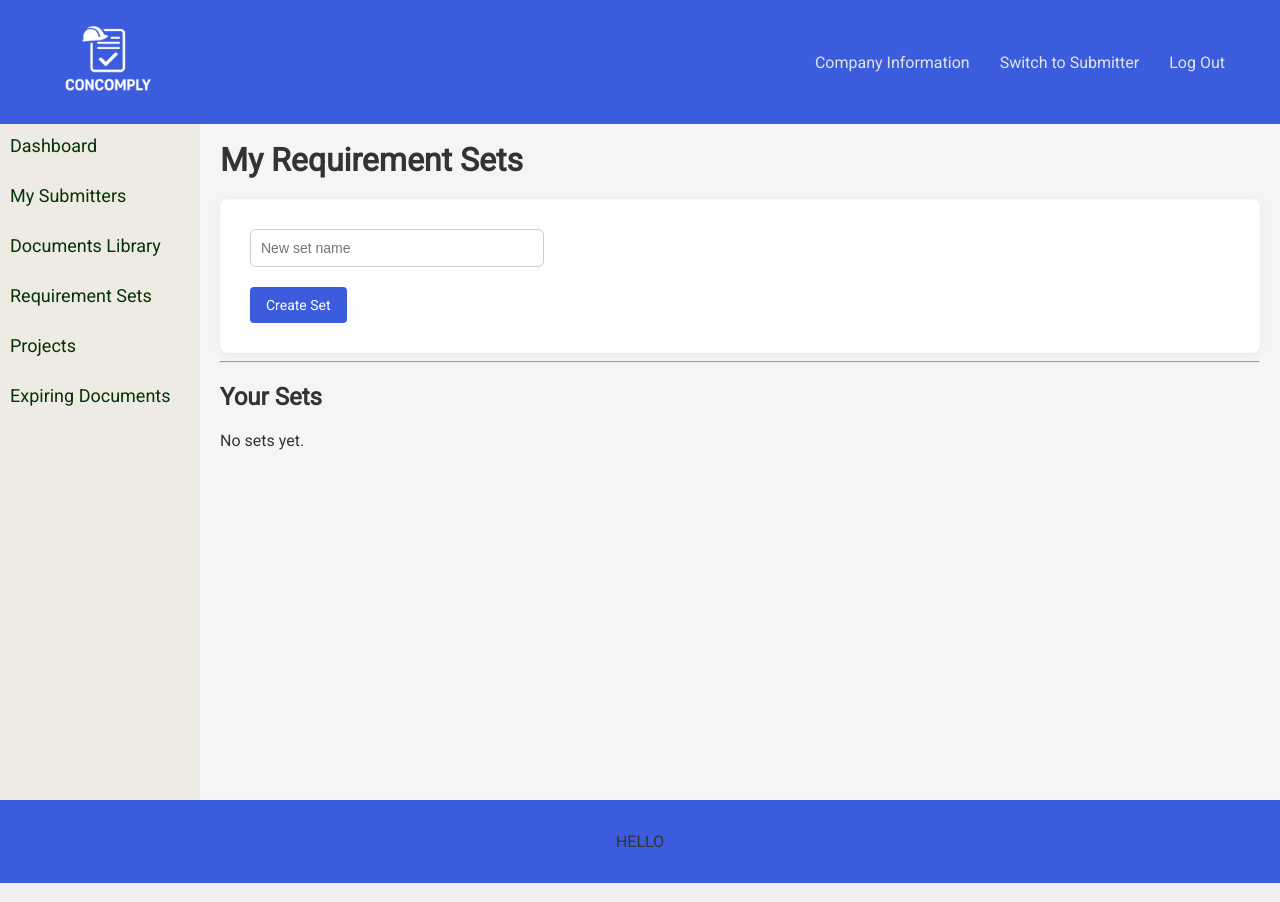
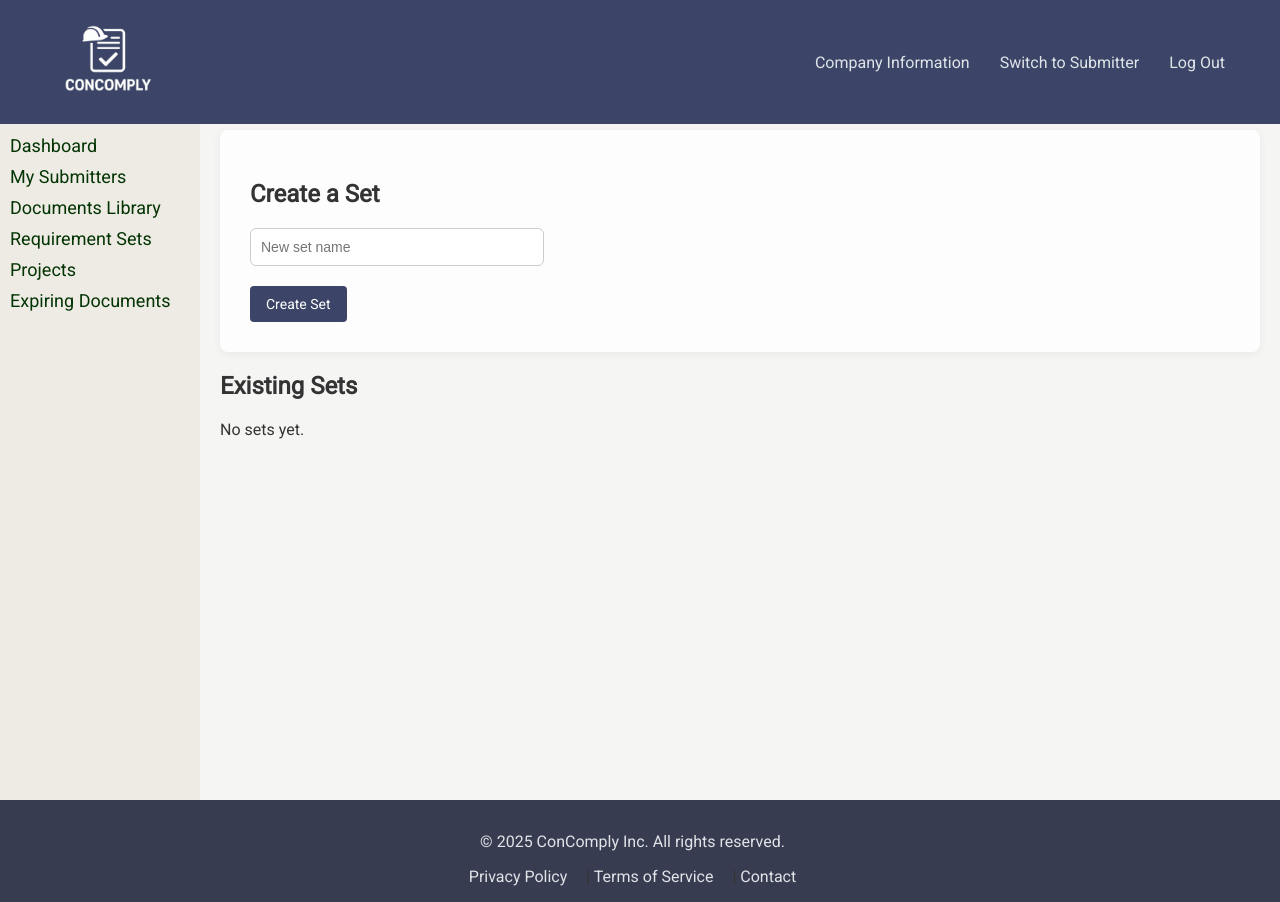
Before and after one commit to Klodmy/compliance, a Flask app: page /my_sets in a window 1280 px wide. Run offline with Flask 3, Linux system fonts and the light colour scheme; a user stored in the database is signed in; data that the repository does not hold is empty; some libraries are stand-ins or nearby versions.

Commit message:
changed html and css to look better

```diff
--- a/static/style.css
+++ b/static/style.css
@@ -24,7 +24,7 @@ header {
     width: 100%;
     display: flex;
     align-items: center;
-    background-color: #3c5cde;
+    background-color: #3c4567;
     padding: 10px 20px;
     z-index: 1000;
 }
@@ -46,9 +46,19 @@ header a:hover {
 footer {
     text-align: center;
     padding: 1rem;
-    background-color: #3c5cde;
-    color: #333;
+    background-color: #373c50;
     margin-top: auto;
+
+}
+
+footer a, footer p {
+    text-decoration: none;
+    color: #dfe4e8;
+    margin-right: 15px;
+}
+
+footer a:hover {
+    color: #b6b6b6;
 }
 
 .layout {
@@ -107,7 +117,7 @@ h1, h2, h3 {
 /* ----------------- Forms ----------------- */
 form {
     width: 100%;
-
+    margin-top: 10px;
     padding: 30px;
     background-color: #fdfdfd;
     border-radius: 8px;
@@ -146,7 +156,7 @@ textarea {
 }
 
 .form-group {
-    margin-bottom: 20px;
+    margin-bottom: 10px;
 }
 
 /* Forms inside flex container (like registration) */
@@ -203,7 +213,7 @@ textarea {
 /* ----------------- Buttons ----------------- */
 button, .styled-button {
     padding: 10px 16px;
-    background-color: #3c5cde;
+    background-color: #3c4567;
     color: white;
     border: none;
     border-radius: 4px;
@@ -214,7 +224,7 @@ button, .styled-button {
 }
 
 button:hover, .styled-button:hover {
-    background-color: #0056b3;
+    background-color: #3c4567;
 }
 
 /* ----------------- Tables ----------------- */
@@ -238,7 +248,7 @@ table {
 }
 
 th {
-    background-color: #3c5cde;
+    background-color: #3c4567;
     color: white;
     padding: 12px 15px;
     text-align: left;
@@ -265,6 +275,11 @@ tr:hover {
     background-color: #f0f8ff;
     border: 1px solid #cce5ff;
     border-radius: 5px;
+}
+
+textarea::placeholder{
+    font-family: inherit;
+    font-size: inherit;
 }
 
 /* ----------------- Document block ----------------- */
--- a/templates/admin.html
+++ b/templates/admin.html
@@ -3,9 +3,10 @@
 {% block title %}Admin Panel{% endblock %}
 
 {% block content %}
-<h2>Request a Submittal</h2>
+
 
 <form method="POST">
+    <h2>Create a Request</h2>
     <input type="hidden" name="csrf_token" value="{{ csrf_token() }}">
 
     <div class="form-group">
--- a/templates/documents_library.html
+++ b/templates/documents_library.html
@@ -3,7 +3,7 @@
 {% block title %}Documents Library{% endblock %}
 
 {% block content %}
-<h1>Documents Library</h1>
+
 
     {% with messages = get_flashed_messages() %}
     {% if messages %}
@@ -16,6 +16,7 @@
     {% endwith %}
 
     <form method="POST">
+        <h2>Create a Document</h2>
         <input type="hidden" name="csrf_token" value="{{ csrf_token() }}">
         <div>
             <input type="text" name="doc_name" placeholder="Document Name" autocomplete="off" required>
@@ -31,7 +32,7 @@
         <button type="submit">Add Document</button>
     </form>
 
-    <h2>Your Documents</h2>
+    <h2>Documents Library</h2>
 
     {% if docs %}
     <table>
--- a/templates/layout.html
+++ b/templates/layout.html
@@ -22,12 +22,12 @@
             <!-- Sidebar -->
             <div class="sidebar">
                 <div class="sidebar-items">
-                    <a href="/admin" style="margin-top: 25px;">Dashboard</a><br>
-                    <a href="/my_submitters">My Submitters</a><br>
-                    <a href="/documents_library">Documents Library</a><br>
-                    <a href="/my_sets">Requirement Sets</a><br>
-                    <a href="/projects">Projects</a><br>
-                    <a href="/expiration">Expiring Documents</a><br>
+                    <a href="/admin" style="margin-top: 25px;">Dashboard</a>
+                    <a href="/my_submitters">My Submitters</a>
+                    <a href="/documents_library">Documents Library</a>
+                    <a href="/my_sets">Requirement Sets</a>
+                    <a href="/projects">Projects</a>
+                    <a href="/expiration">Expiring Documents</a>
                 </div>
             </div>
 
@@ -41,7 +41,14 @@
     </div>
 <!-- Footer -->
     <footer>
-        <p>HELLO</p>
+        <div class="footer-container">
+            <p>&copy; 2025 ConComply Inc. All rights reserved.</p>
+            <nav>
+            <a href="/privacy">Privacy Policy</a> |
+            <a href="/terms">Terms of Service</a> |
+            <a href="/contact">Contact</a>
+            </nav>
+        </div>
     </footer>
 </body>
 </html>
--- a/templates/my_sets.html
+++ b/templates/my_sets.html
@@ -3,7 +3,6 @@
 {% block title %}Requirement Sets{% endblock %}
 
 {% block content %}
-    <h1>My Requirement Sets</h1>
 
     {% with messages = get_flashed_messages() %}
     {% if messages %}
@@ -17,6 +16,7 @@
 
     <!-- Form to create a new set -->
     <form method="post">
+        <h2>Create a Set</h2>
         <input type="hidden" name="csrf_token" value="{{ csrf_token() }}">
         <div>
             <input type="text" name="new_set_name" placeholder="New set name" autocomplete="off" required>
@@ -24,30 +24,41 @@
         <button type="submit">Create Set</button>
     </form>
 
-    <hr>
-    <h2>Your Sets</h2>
-    <!-- Display existing sets -->
+    <h2>Existing Sets</h2>
+
     {% if doc_sets %}
+        <table>
+            <thead>
+                <tr>
+                    <th>Set Name</th>
+                    <th>Required Documents</th>
+                    <th>Action</th>
+                </tr>
+            </thead>
+            <tbody>
                 {% for set in doc_sets|reverse %}
-            <div style="margin-bottom: 20px;">
-                <h3>{{ set.name }}</h3>
-
-                <p><strong>Required Documents:</strong></p>
+                <tr>
+                    <td>{{ set.name }}</td>
+                    <td>
+                        {% if docs_by_set[set.id] %}
                             <ul>
                                 {% for doc in docs_by_set[set.id] %}
                                     <li>{{ doc.doc_type }}</li>
-                    {% else %}
-                        <li><em>No documents assigned yet</em></li>
                                 {% endfor %}
                             </ul>
-
-                <!-- Link to edit the set -->
+                        {% else %}
+                            <em>No documents assigned yet</em>
+                        {% endif %}
+                    </td>
+                    <td>
                         <a href="{{ url_for('edit_set', set_id=set.id) }}">
                             <button type="button">Edit</button>
                         </a>
-            </div>
-            <hr>
+                    </td>
+                </tr>
                 {% endfor %}
+            </tbody>
+        </table>
     {% else %}
         <p>No sets yet.</p>
     {% endif %}
--- a/templates/review_submission.html
+++ b/templates/review_submission.html
@@ -3,7 +3,7 @@
 {% block title %}Review Submission{% endblock %}
 
 {% block content %}
-    <h1>Review Submission</h1>
+
 
     {% with messages = get_flashed_messages() %}
         {% if messages %}
@@ -16,6 +16,7 @@
     {% endwith %}
 
     <form method="POST">
+        <h2>Review Submission</h2>
         <input type="hidden" name="csrf_token" value="{{ csrf_token() }}">
         {% for doc in docs %}
             <div class="doc-section">
```
Also changed, not shown: templates/edit.html (+20 -14 lines), templates/my_submitters.html (+4 -4 lines), templates/projects.html (+23 -11 lines). Lines whose indentation alone changed are shown as unchanged.
